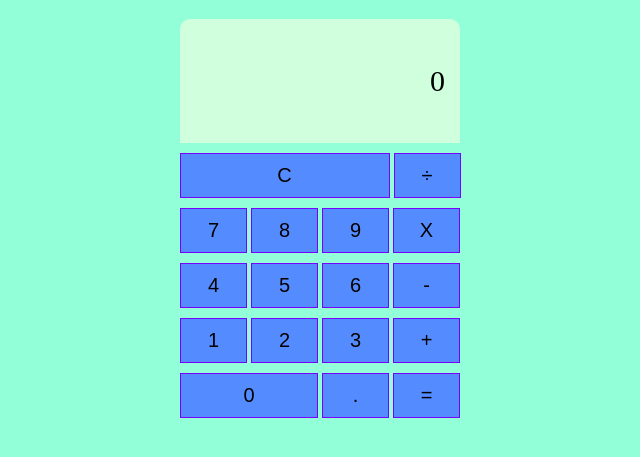
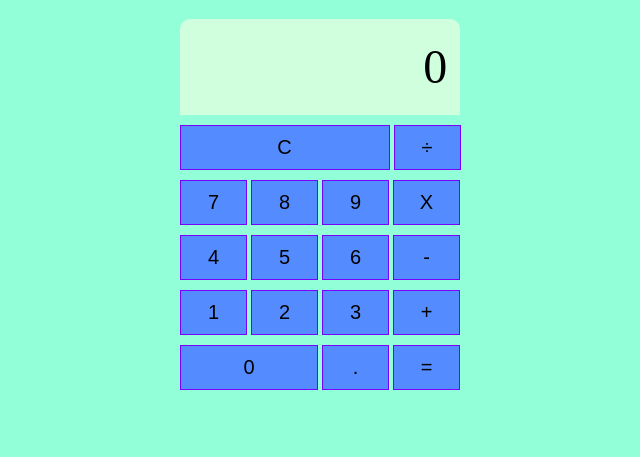
Before and after one commit to Smek-one/calculator, a plain HTML site: page index.html in a window 1280 px wide. Shown: the part 61-518 px from the top of the page, without its empty margins (320-960 px from the left). Drawn offline with Linux system fonts and the light colour scheme.

Commit message:
adjusting overflow

```diff
--- a/style.css
+++ b/style.css
@@ -28,14 +28,23 @@ button:active {
 }
 
 .display {
-      background-color: #CFFFDC;
-      padding: 15px;
-      width: 250px;
-      text-align: right;
-      font-size: 30px;
-      border-top-left-radius:10px;
-      border-top-right-radius:10px;
-      margin: auto;
+  background-color: #CFFFDC;
+  width: 280px;
+  height: 12vh;
+  border-top-left-radius:10px;
+  border-top-right-radius:10px;
+  margin: auto;
+  display: flex; /* contexte sur le parent */
+  flex-direction: column; /* direction d'affichage verticale */
+  justify-content: center;
+
+}
+
+#output{
+  text-align: right;
+  font-size: 3rem;
+  margin: 1vw;
+  overflow: hidden;
 }
 
 #r5-1{
```
